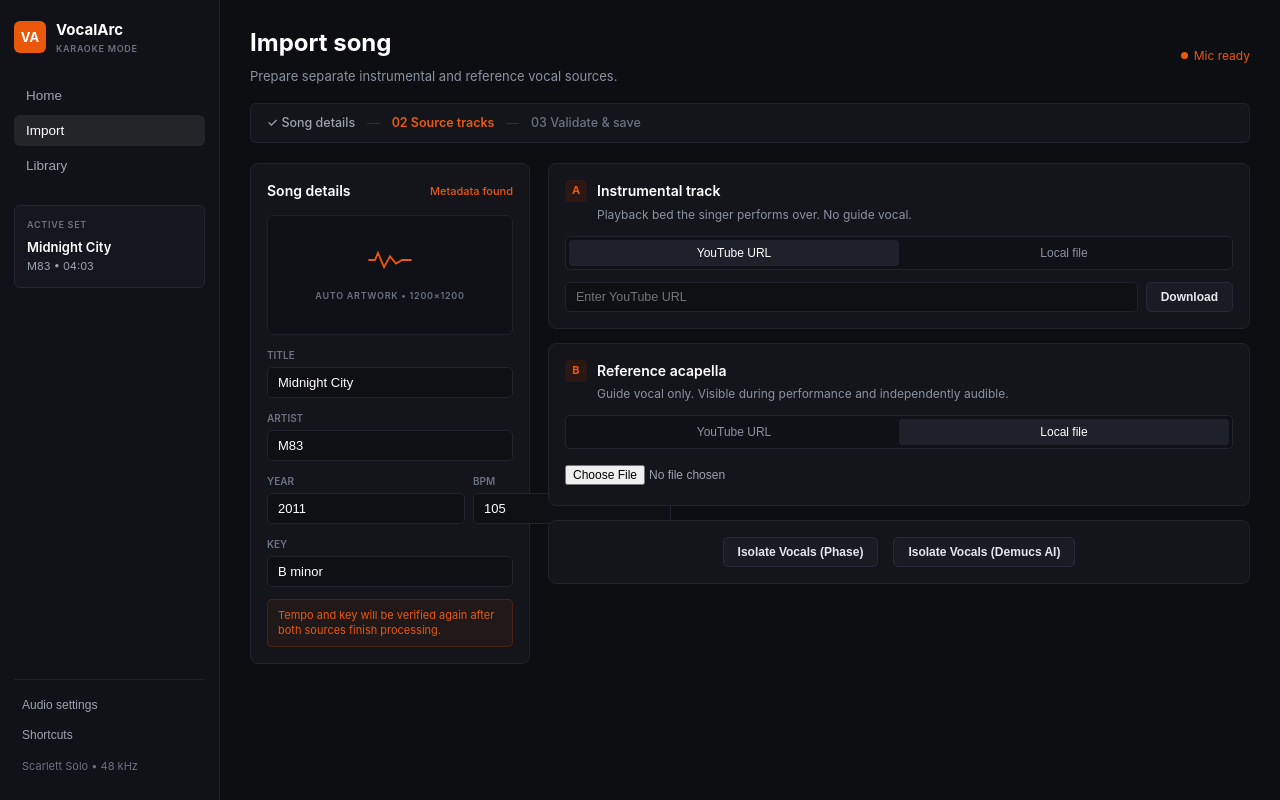
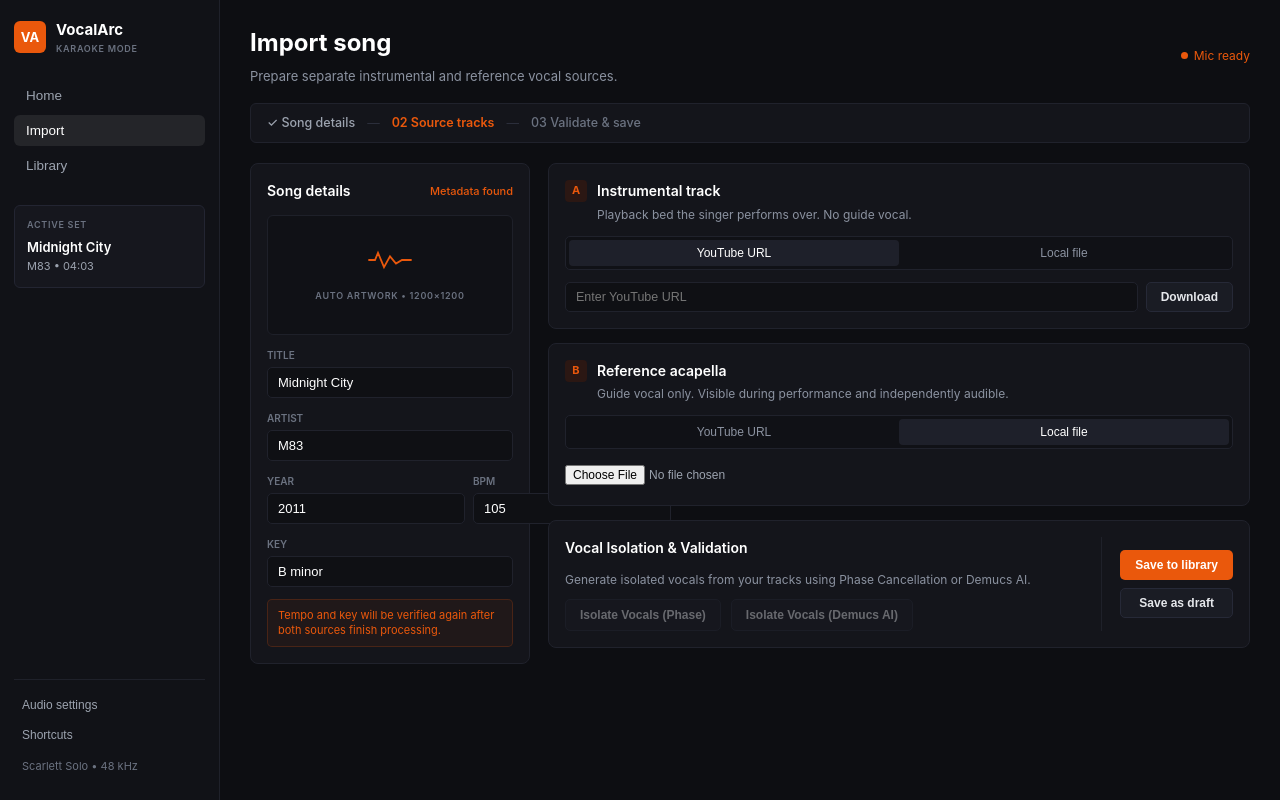
Before and after one commit to AnthonyLi88/KaraoScore, a Vue app: page / in a window 1280 px wide. Built offline with nearby package versions, Linux system fonts and the light colour scheme.

Commit message:
Integrated vocal isolation controls and validation action panel

```diff
--- a/src/renderer/src/App.vue
+++ b/src/renderer/src/App.vue
@@ -122,13 +122,13 @@ const isolateVocalsDemucs = async () => {
   const envCheck = await window.api.checkDemucsEnv()
 
   if (envCheck.status === 'missing_python') {
-    statusVocals.value = 'Error: You must install Python on your computer first!'
+    statusVocals.value = 'Error: Python 3 is required!'
     alert('Python 3 is required to use Demucs AI. Please install it from python.org, then try again.')
     return
   }
 
   if (envCheck.status === 'needs_install') {
-    statusVocals.value = 'Downloading and installing AI models (This takes a few minutes, please do not close the app)...'
+    statusVocals.value = 'Installing AI models (please wait)...'
     const installResult = await window.api.installDemucs()
     if (!installResult.success) {
       statusVocals.value = `Install Error: ${installResult.error}`
@@ -136,11 +136,11 @@ const isolateVocalsDemucs = async () => {
     }
   }
 
-  statusVocals.value = 'Isolating vocals via AI (This will take a few minutes)...'
+  statusVocals.value = 'Isolating vocals via Demucs AI (takes a moment)...'
   audioUrlVocals.value = ''
   const result = await window.api.isolateVocalsDemucs()
   if (result.success && result.audioUrl) {
-    statusVocals.value = 'Success (AI Demucs)!'
+    statusVocals.value = 'Success (Demucs AI)!'
     audioUrlVocals.value = result.audioUrl
   } else {
     statusVocals.value = `Error: ${result.error}`
@@ -395,26 +395,49 @@ const isolateVocalsDemucs = async () => {
             </div>
           </div>
 
-          <!-- Isolation Block -->
-          <div class="panel" style="display: flex; flex-direction: column; align-items: center; gap: 12px;">
-            <div style="display: flex; gap: 15px;">
+          <!-- Bottom Card: Vocal Isolation & Actions -->
+          <div class="panel actions-panel">
+            <div class="actions-left">
+              <h3>Vocal Isolation &amp; Validation</h3>
+              <p class="desc-text">
+                Generate isolated vocals from your tracks using Phase Cancellation or Demucs AI.
+              </p>
+
+              <!-- Isolation Action Buttons -->
+              <div class="isolation-btn-row">
                 <button
+                  class="btn btn-isolate phase"
+                  :disabled="!audioUrlNormal || !audioUrlInstrumental"
                   @click="isolateVocalsPhase"
-                :disabled="!audioUrlNormal || !audioUrlInstrumental"
-                class="btn btn-secondary"
                 >
                   Isolate Vocals (Phase)
                 </button>
                 <button
+                  class="btn btn-isolate demucs"
+                  :disabled="!audioUrlNormal"
                   @click="isolateVocalsDemucs"
-                :disabled="!audioUrlNormal"
-                class="btn btn-secondary"
                 >
                   Isolate Vocals (Demucs AI)
                 </button>
               </div>
-            <p v-if="statusVocals" style="font-size: 0.9em; color: #ea580c; margin: 0;">{{ statusVocals }}</p>
-            <audio v-if="audioUrlVocals" :src="audioUrlVocals" controls style="width: 360px; height: 34px;"></audio>
+
+              <!-- Status Message -->
+              <div v-if="statusVocals" class="status-msg">
+                {{ statusVocals }}
+              </div>
+
+              <!-- Isolated Audio Player -->
+              <div v-if="audioUrlVocals" class="player-wrap">
+                <span class="preview-tag">Isolated Vocals:</span>
+                <audio :src="audioUrlVocals" controls class="audio-control"></audio>
+              </div>
+            </div>
+
+            <!-- Save Buttons -->
+            <div class="actions-right">
+              <button class="btn btn-primary">Save to library</button>
+              <button class="btn btn-secondary">Save as draft</button>
+            </div>
           </div>
         </section>
       </div>
@@ -430,6 +453,7 @@ const isolateVocalsDemucs = async () => {
   background-color: #0d0e12;
   color: #e5e7eb;
   overflow: hidden;
+  font-family: inherit;
 }
 
 /* Sidebar */
@@ -565,7 +589,7 @@ const isolateVocalsDemucs = async () => {
   padding: 6px 8px;
 }
 
-/* Main Content */
+/* Main Workspace */
 .main-content {
   flex: 1;
   overflow-y: auto;
@@ -875,6 +899,15 @@ const isolateVocalsDemucs = async () => {
   background: #222530;
 }
 
+.btn-primary {
+  background: #ea580c;
+  color: #fff;
+}
+
+.btn-primary:hover {
+  background: #f97316;
+}
+
 .player-wrap {
   margin-top: 4px;
   display: flex;
@@ -882,8 +915,73 @@ const isolateVocalsDemucs = async () => {
   gap: 10px;
 }
 
+.preview-tag {
+  font-size: 11.5px;
+  color: #8b92a0;
+  white-space: nowrap;
+}
+
 .audio-control {
   width: 100%;
   height: 34px;
 }
+
+/* Actions Panel */
+.actions-panel {
+  display: flex;
+  gap: 18px;
+}
+
+.actions-left {
+  flex: 1;
+  display: flex;
+  flex-direction: column;
+  gap: 10px;
+}
+
+.actions-left h3 {
+  font-size: 14px;
+  font-weight: 600;
+  color: #fff;
+  margin: 0;
+}
+
+.desc-text {
+  font-size: 12px;
+  color: #8b92a0;
+  margin: 0;
+}
+
+.isolation-btn-row {
+  display: flex;
+  gap: 10px;
+}
+
+.btn-isolate {
+  padding: 8px 14px;
+  background: #1a1c24;
+  border-color: #262937;
+  color: #e5e7eb;
+}
+
+.btn-isolate:disabled {
+  opacity: 0.4;
+  cursor: not-allowed;
+}
+
+.status-msg {
+  font-size: 11.5px;
+  color: #ea580c;
+  font-weight: 500;
+}
+
+.actions-right {
+  display: flex;
+  flex-direction: column;
+  gap: 8px;
+  justify-content: center;
+  border-left: 1px solid #1f212a;
+  padding-left: 18px;
+  min-width: 130px;
+}
 </style>
```
Lines whose indentation alone changed are shown as unchanged.
